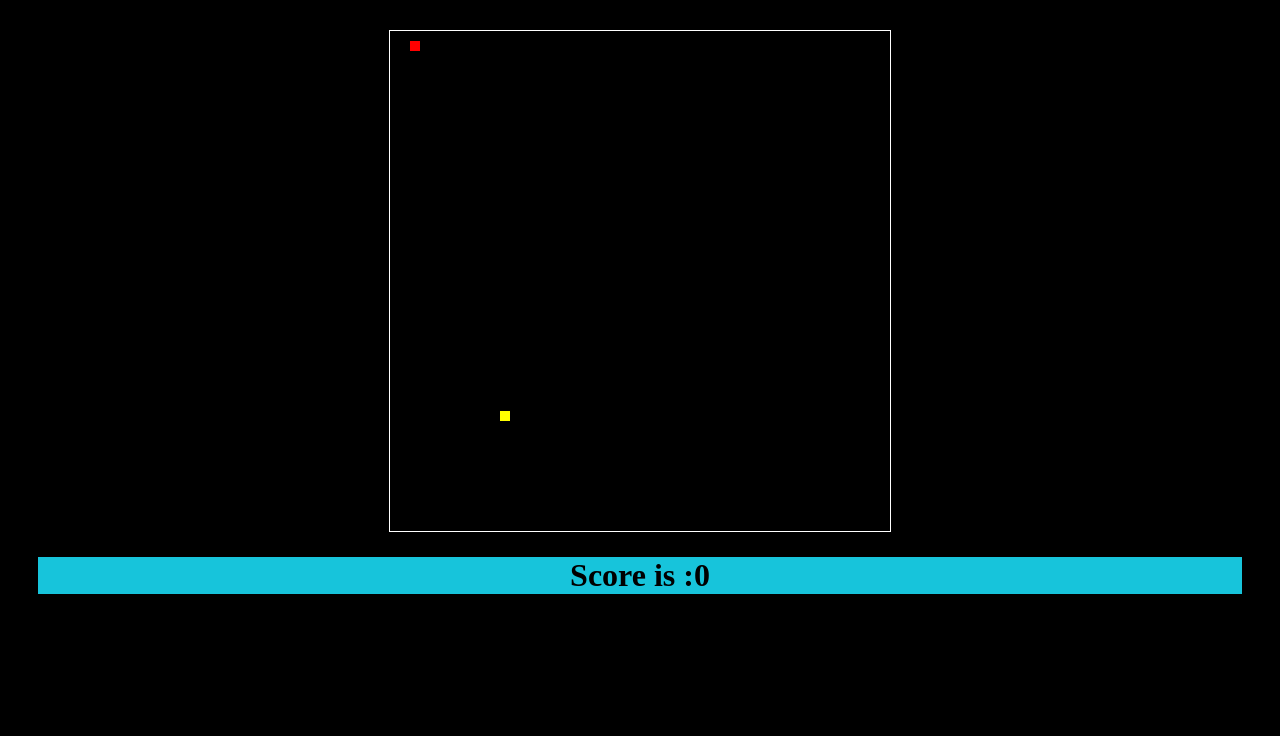
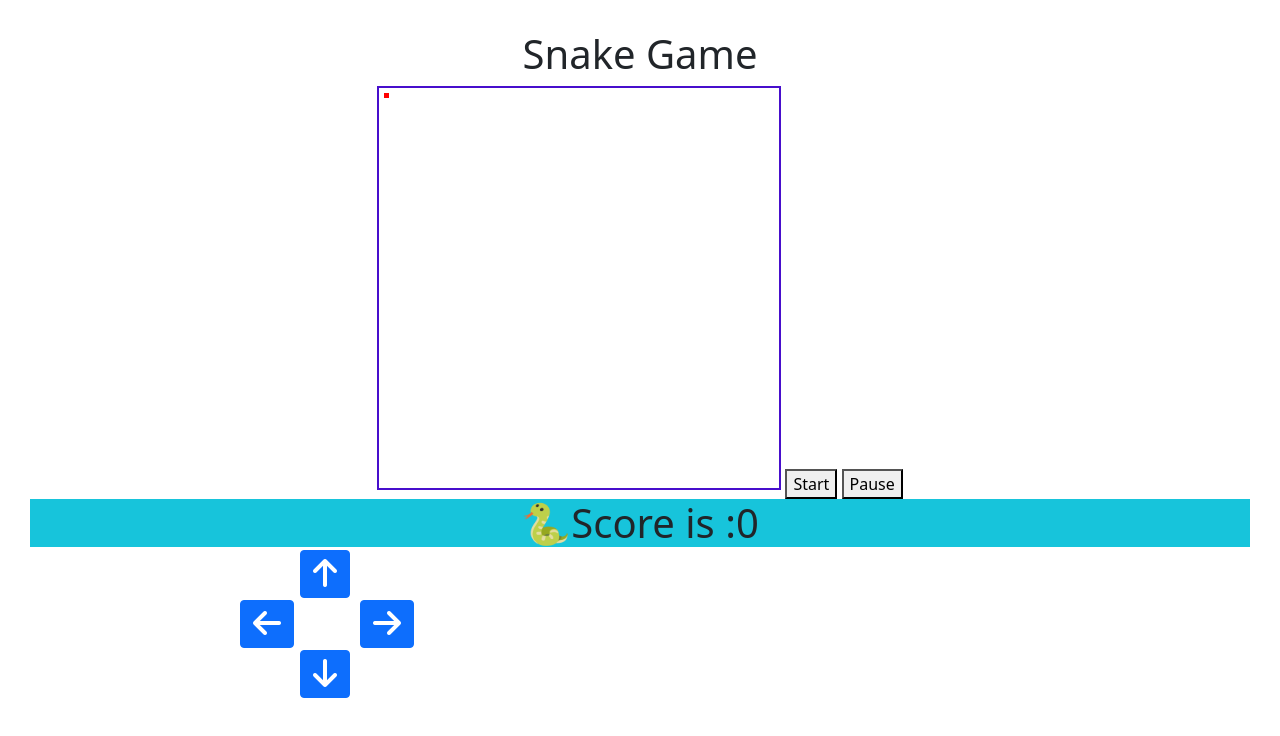
Before and after one commit to proxolo1/Games, a plain HTML site: page SnakeGame.html in a window 1280 px wide. Drawn offline with nearby package versions, Linux system fonts and the light colour scheme.

Commit message:
Update SnakeGame.html

```diff
--- a/SnakeGame.html
+++ b/SnakeGame.html
@@ -5,28 +5,55 @@
     <meta charset="UTF-8">
     <meta http-equiv="X-UA-Compatible" content="IE=edge">
     <meta name="viewport" content="width=device-width, initial-scale=1.0">
-    <title>Document</title>
+    <title>🐍 Snake Game</title>
+    <link href="https://cdn.jsdelivr.net/npm/bootstrap@5.0.2/dist/css/bootstrap.min.css" rel="stylesheet"
+        integrity="sha384-EVSTQN3/azprG1Anm3QDgpJLIm9Nao0Yz1ztcQTwFspd3yD65VohhpuuCOmLASjC" crossorigin="anonymous">
 </head>
+<script src="https://cdn.jsdelivr.net/npm/bootstrap@5.0.2/dist/js/bootstrap.bundle.min.js"
+    integrity="sha384-MrcW6ZMFYlzcLA8Nl+NtUVF0sA7MsXsP1UyJoMp4YLEuNSfAP+JcXn/tWtIaxVXM"
+    crossorigin="anonymous"></script>
+<script src="https://kit.fontawesome.com/776c2e42dc.js" crossorigin="anonymous"></script>
 
-<body bgcolor="#0000">
-    <div align="center" style="margin: 30px;">
-        <canvas id="canvas" width="500" height="500" style="border: 1px solid rgb(255, 255, 255)"></canvas>
+
+<body>
+    <div align="center" style="margin: 30px; ">
+        <h1 class="text-left">Snake Game</h1>
+        <canvas id="canvas" width="400" height="400" style="border: 2px solid rgb(71, 14, 204)"></canvas>
+        <button onclick="moveSnake()">Start</button>
+        <button onclick="stopSnake()">Pause</button>
+        <div class="container-fluid" style="position: absolute; top: 300px; right: 300px;">
+            <div style="position: absolute; top: 350px; left: 600px;">
+                <button class="btn btn-primary" onclick="down()"><i class="fas fa-2x fa-arrow-down"></i></button>
+            </div>
+            <div style="position: absolute; top: 250px; left: 600px;">
+                <button class="btn btn-primary" onclick="up()"><i class="fas fa-2x fa-arrow-up"></i></button>
+            </div>
+            <div style="position: absolute; top: 300px; left: 540px;">
+                <button class="btn btn-primary" onclick="left()"><i class="fas fa-2x fa-arrow-left"></i></button>
+            </div>
+            <div style="position: absolute; top: 300px; left: 660px;">
+                <button class="btn btn-primary" onclick="right()"><i class="fas fa-2x fa-arrow-right"></i></button>
+            </div>
+        </div>
         <br>
-        <h1 align="center" style="background-color:rgb(23, 196, 219)">Score is :<span id="score"></span></h1>
+        <h1 align="center" style="background-color:rgb(23, 196, 219)">🐍Score is :<span id="score"></span></h1>
 
+        <!-- <audio controls autoplay="true" loop="true">
+            <source src="Monkeys-Spinning-Monkeys.mp3" type="audio/ogg">
+        </audio> -->
     </div>
     <script>
         const canvas = document.getElementById("canvas")
         const ctx = canvas.getContext("2d")
-        let snake = [{ x: 10, y: 10 }]
+        let snake = [{ x: 5, y: 5 }]
         let canvasW = canvas.width
         let canvasH = canvas.height
-        let snakeW=snakeH= 10,interval,head,dx=10,dy=0,leftPressed=rightPressed=downPressed=upPressed=false,foodX,foodY,score=0
-        document.getElementById('score').innerHTML =score
+        let snakeW = snakeH = 5, interval, head, dx = 5, dy = 0, leftPressed = rightPressed = downPressed = upPressed = false, foodX, foodY, score = 0
+        document.getElementById('score').innerHTML = score
         drawSnake()
         randomFood()
         snakeNavigation()
-        moveSnake()
+        //moveSnake()
         function drawSnake() {
             snake.forEach(snake => {
                 ctx.beginPath()
@@ -36,11 +63,12 @@
                 ctx.closePath()
             })
         }
-        function moveSnake(){
-            interval = setInterval(()=>{
+        function moveSnake() {
+            if (!interval) {
+                interval = setInterval(() => {
                     snakeDirection()
                     snakeContinue()
-                head={x:snake[0].x+dx, y:snake[0].y+dy}
+                    head = { x: snake[0].x + dx, y: snake[0].y + dy }
                     snake.unshift(head)
                     snake.pop()
                     ctx.clearRect(0, 0, canvasW, canvasH)
@@ -48,47 +76,56 @@
                     drawSnake()
                     drawFood()
                     gameOver()
-            },100)
+
+                }, 100)
             }
-        function snakeContinue(){
-            if(snake[0].x===canvasW){
+        }
+        function snakeContinue() {
+            if (snake[0].x === canvasW) {
                 //snake = [{ x: snakeW, y: snake[0].y }]
-                    head={x:snakeW, y:snake[0].y}
+                head = { x: snakeW, y: snake[0].y }
                 snake.unshift(head)
                 snake.pop()
             }
-                if(snake[0].x===0){
+            if (snake[0].x === 0) {
                 //  snake = [{ x: canvasW, y: snake[0].y }]
-                    head={x:canvasW, y:snake[0].y}
+                head = { x: canvasW, y: snake[0].y }
                 snake.unshift(head)
                 snake.pop()
             }
-                if(snake[0].y===canvasH){
+            if (snake[0].y === canvasH) {
                 // snake = [{ x: snake[0].x, y:snakeH}]
-                   head={x:snake[0].x, y:snakeH}
+                head = { x: snake[0].x, y: snakeH }
                 snake.unshift(head)
                 snake.pop()
             }
-                if(snake[0].y===0){
+            if (snake[0].y === 0) {
                 // snake = [{ x: snake[0].x, y: canvasH }]
-                   head={x:snake[0].x, y:canvasH}
+                head = { x: snake[0].x, y: canvasH }
                 snake.unshift(head)
                 snake.pop()
             }
         }
         function snakeNavigation() {
-            document.addEventListener('keydown',handleKeyDown)
+            document.addEventListener('keydown', handleKeyDown)
+
             //document.addEventListener('keyup',handleKeyUp)
-            function handleKeyDown(e){
-                if(!upPressed){
-                if (e.key === 'ArrowDown'||e.key === 's') { downPressed = true;upPressed = false;leftPressed=false;rightPressed=false}}
-                if(!downPressed){
-                if (e.key === 'ArrowUp'||e.key === 'w') { upPressed = true;downPressed = false;leftPressed=false;rightPressed= false}}
-                if(!rightPressed){
-                if (e.key === 'ArrowLeft'||e.key === 'a') { leftPressed = true;downPressed=false;upPressed= false;rightPressed= false}}
-                if(!leftPressed){
-                if (e.key === 'ArrowRight'||e.key === 'd') { rightPressed = true;leftPressed=false;upPressed=false;downPressed= false}}
+            function handleKeyDown(e) {
+                if (!upPressed) {
+                    if (e.key === 'ArrowDown' || e.key === 's') { downPressed = true; upPressed = false; leftPressed = false; rightPressed = false }
                 }
+                if (!downPressed) {
+                    if (e.key === 'ArrowUp' || e.key === 'w') { upPressed = true; downPressed = false; leftPressed = false; rightPressed = false }
+                }
+                if (!rightPressed) {
+                    if (e.key === 'ArrowLeft' || e.key === 'a') { leftPressed = true; downPressed = false; upPressed = false; rightPressed = false }
+                }
+                if (!leftPressed) {
+                    if (e.key === 'ArrowRight' || e.key === 'd') { rightPressed = true; leftPressed = false; upPressed = false; downPressed = false }
+                }
+                if (e.key === " ") { moveSnake() }
+            }
+
             // function handleKeyUp(e){
             //     if (e.key === 'ArrowDown'||e.key === 's') { downPressed = false }
             //     if (e.key === 'ArrowUp'||e.key === 'w') { upPressed = false }
@@ -96,51 +133,95 @@
             //     if (e.key === 'ArrowRight'||e.key === 'd') { rightPressed = false }
             // }
         }
-        function snakeDirection(){
+        function snakeDirection() {
 
-            if(downPressed){
-                dy=snakeW
-                dx=0
+            if (downPressed) {
+                dy = snakeW
+                dx = 0
 
             }
-            if(upPressed){
-                dy=-snakeW
-                dx=0
+            if (upPressed) {
+                dy = -snakeW
+                dx = 0
             }
-            if(leftPressed){
-                dy=0
-                dx=-snakeW
+            if (leftPressed) {
+                dy = 0
+                dx = -snakeW
             }
-            if(rightPressed){
-                dy=0
-                dx=snakeW
+            if (rightPressed) {
+                dy = 0
+                dx = snakeW
             }
         }
-        function drawFood(){
+        function drawFood() {
             ctx.beginPath()
-            ctx.rect(foodX,foodY,snakeW,snakeH)
-            ctx.fillStyle="yellow"
+            ctx.rect(foodX, foodY, snakeW + 5, snakeH + 5)
+           // ctx.arc(foodX,foodY,5,0,2*Math.PI,false)
+            ctx.fillStyle = "#49FF00"
             ctx.fill()
             ctx.closePath()
         }
-        function randomFood(){
-            foodX=Math.floor(Math.random()*canvasW/10)* 10
-            foodY=Math.floor(Math.random()*canvasH/10)* 10
+        function randomFood() {
+            foodX = Math.floor(Math.random() * canvasW / 5) * 5
+            foodY = Math.floor(Math.random() * canvasH / 5) * 5
         }
-        function snakeGrow(){
-            if(snake[0].x===foodX&&snake[0].y===foodY){
-                snake.push({x:foodX,y:foodY})
+        function snakeGrow() {
+            if (snake[0].x === foodX && snake[0].y === foodY || snake[0].x === foodX + 5 && snake[0].y === foodY + 5) {
+                snake.push({ x: foodX, y: foodY })
                 randomFood()
-                score +=2
-                document.getElementById('score').innerHTML=score
+                score += 2
+                document.getElementById('score').innerHTML = score
+
+
             }
         }
-        function gameOver(){
+        function gameOver() {
+            for (let i = 1; i < snake.length - 1; i++) {
+                if (head.x === snake[i].x && head.y === snake[i].y) {
+                    alert('Game Over 💩')
+                    stopSnake()
+                    dx = 0
+                    dy = 10
+                    snake = [{ x: 10, y: 10 }]
+                }
+            }
+        }
+        function stopSnake() {
+            clearInterval(interval)
+            interval = null
+        }
+        function down() {
+            if (!upPressed) {
+                downPressed = true
+                leftPressed = false
+                rightPressed = false
+                upPressed = false
+            }
 
-            snake.forEach(snake=>{
-                console.log(snake)
-
-            })
+        }
+        function up() {
+            if (!downPressed) {
+                upPressed = true
+                leftPressed = false
+                rightPressed = false
+                downPressed = false
+            }
+        }
+        function left() {
+            if (!rightPressed) {
+                leftPressed = true
+                downPressed = false
+                rightPressed = false
+                upPressed = false
+            }
+        }
+        function right() {
+            if (!leftPressed) {
+                rightPressed = true
+                leftPressed = false
+                downPressed = false
+                upPressed = false
+            }
         }
     </script>
 </body>
```
Lines whose indentation alone changed are shown as unchanged.
